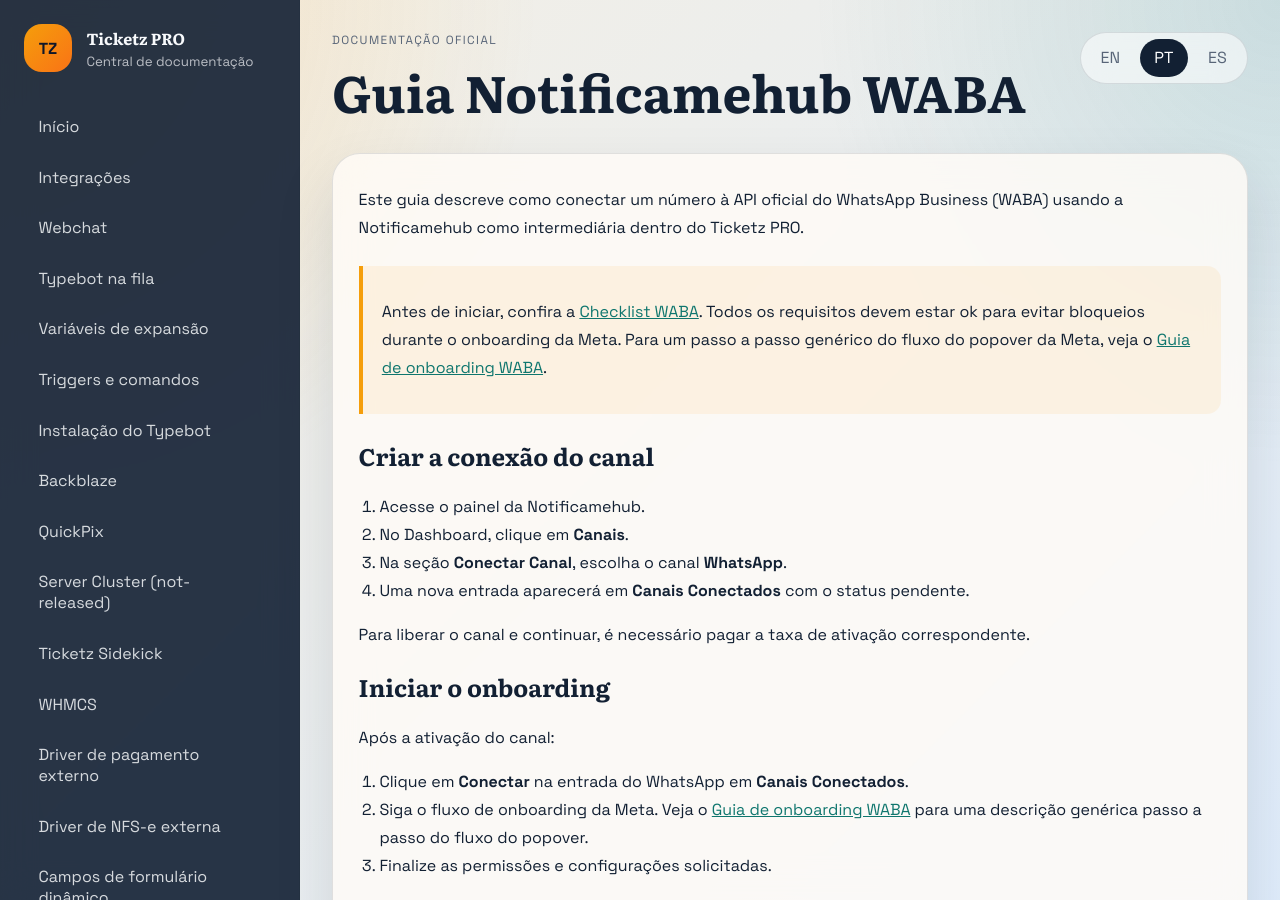
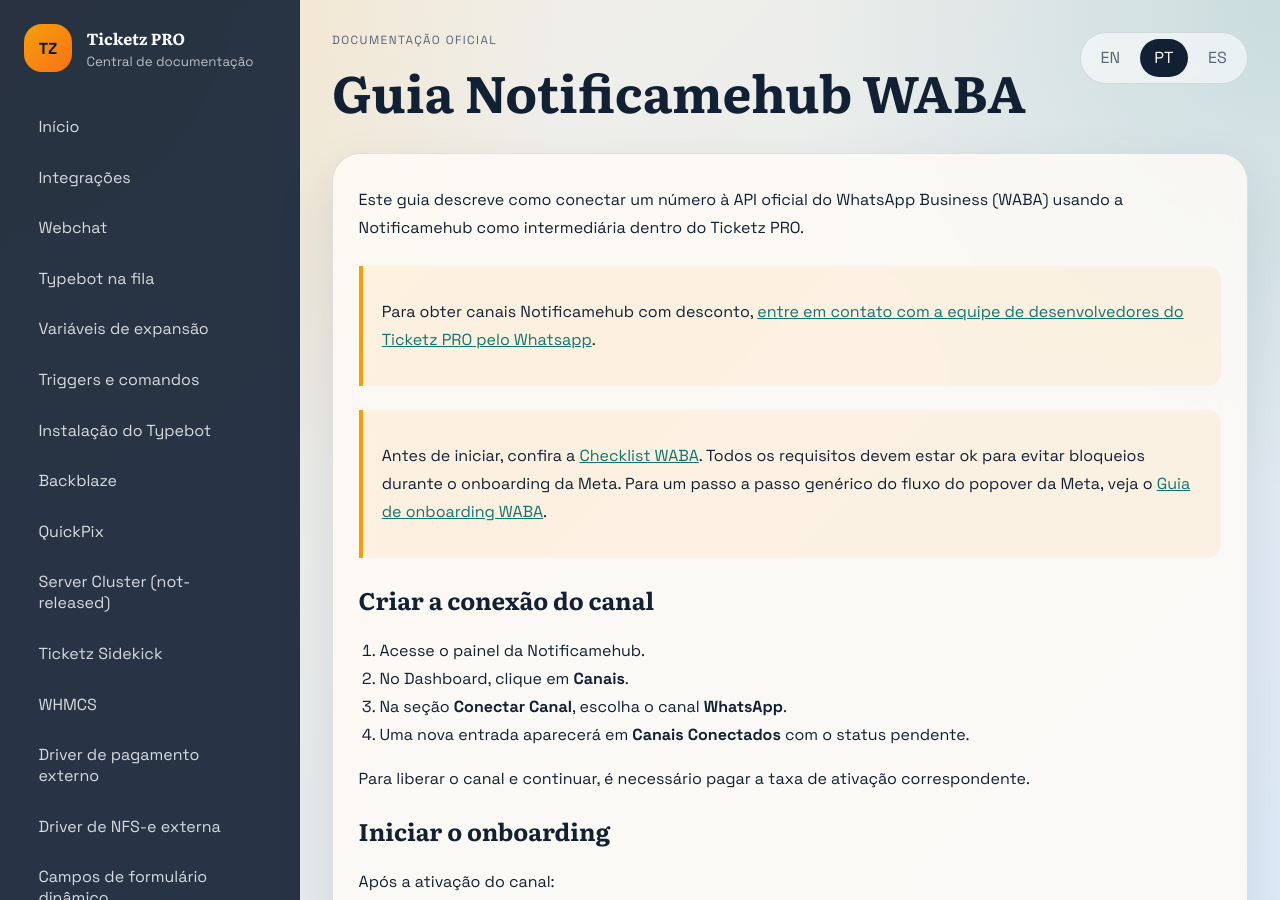
Before and after one commit to ticketz-oss/ticketz-pro-docs, a Jekyll site: the page built from pt-br/notificamehub-waba-guide.md, in a window 1280 px wide and 900 px high. Built offline with Jekyll 4.4.1, drawn with Linux system fonts in a browser that asks for light colours.

Commit message:
docs: add discount contact information for Notificamehub in English, Spanish, and Portuguese WABA guides

```diff
--- a/pt-br/notificamehub-waba-guide.md
+++ b/pt-br/notificamehub-waba-guide.md
@@ -6,6 +6,8 @@
 ---
 
 Este guia descreve como conectar um número à API oficial do WhatsApp Business (WABA) usando a Notificamehub como intermediária dentro do Ticketz PRO.
+
+> Para obter canais Notificamehub com desconto, [entre em contato com a equipe de desenvolvedores do Ticketz PRO pelo Whatsapp](https://wa.me/5549999812291?text=Quero+conectar+o+Ticketz+PRO+pela+notificamehub).
 
 > Antes de iniciar, confira a [Checklist WABA]({{ '/pt-br/waba-checklist/' | relative_url }}). Todos os requisitos devem estar ok para evitar bloqueios durante o onboarding da Meta. Para um passo a passo genérico do fluxo do popover da Meta, veja o [Guia de onboarding WABA]({{ '/pt-br/waba-onboarding-guide/' | relative_url }}).
 
```
Also changed, not shown: en/notificamehub-waba-guide.md (+2 -0 lines), es/notificamehub-waba-guide.md (+2 -0 lines).
